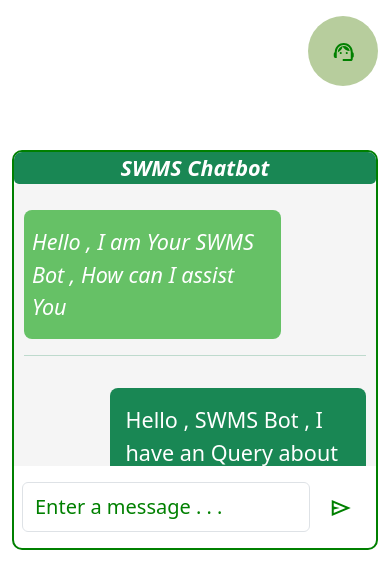
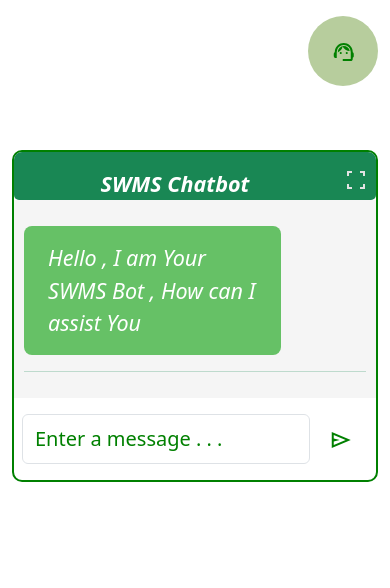
Before and after one commit to run-08/Smart-Waste-Management-System, a React (Vite) app: page / in a window 390 px wide. Both pictures are taken after a click on the button 343 px from the left and 51 px from the top of the page. Shown: the top 588 px of the page. Built offline with nearby package versions, Linux system fonts and the light colour scheme.

Commit message:
Refactor chatbot message handling and improve UI responsiveness

```diff
--- a/src/App.jsx
+++ b/src/App.jsx
@@ -10,24 +10,18 @@ import RootPath from "./RootSWMS/RootPath";
 import SignupPage from "./Signup/singnUppage";
 
 const App = () => {
-  const [conversationCount, setConversationCount] = useState(3);
+  const [conversationCount, setConversationCount] = useState(2);
   const [showChatMessage, setShowChatMessgae] = useState(false);
-  const [messages, setMessages] = useState({
-    1: ["Hello , I am Your SWMS Bot , How can I assist You", "bot"],
-    2: [
-      "Hello , SWMS Bot , I have an Query about bins pickup time and location",
-      "user",
-    ],
-  });
+  const [isFull, setIsFull] = useState(false);
+  const [messages, setMessages] = useState([
+    { bot: "Hello , I am Your SWMS Bot , How can I assist You" },
+  ]);
   const [userQuery, setUserQuery] = useState();
-
   const handleMessage = async () => {
-    setConversationCount(conversationCount + 1);
-    setMessages((state) => ({
-      ...state,
-      [conversationCount]: [userQuery, "user"],
-    }));
+    setMessages((message) => [...message, { user: userQuery }]);
+    setUserQuery("");
     try {
+      const msg = `${userQuery}`;
       const response = await fetch(
         "https://dialogflowchatbot-459118.el.r.appspot.com/APIservice/sendToDialogFlow",
         {
@@ -35,29 +29,18 @@ const App = () => {
           headers: {
             "Content-Type": "application/json",
           },
-          body: JSON.stringify({ message: userQuery }),
+          body: JSON.stringify({ message: msg }),
         }
       );
       const result = await response.text();
-      setConversationCount(conversationCount + 1);
-      setMessages((state) => ({
-        ...state,
-        [conversationCount]: [result, "bot"],
-      }));
-      console.log();
+      setMessages((message) => [...message, { bot: result }]);
     } catch (e) {
       console.log("Error : " + e);
-      setConversationCount(conversationCount + 1);
-      setConversationCount(conversationCount + 1);
-      setMessages((state) => ({
-        ...state,
-        [conversationCount]: [
-          "Sorry, something went wrong. Please try again.",
-          "bot",
-        ],
-      }));
+      setMessages((message) => [
+        ...message,
+        { bot: "Something went Wrong , please try Again" },
+      ]);
     }
-    setUserQuery("");
   };
   return (
     <>
@@ -95,7 +78,7 @@ const App = () => {
               display: "flex",
               flexDirection: "column",
               width: "100%",
-              maxWidth: "500px",
+              maxWidth: `${isFull ? "1900" : "600"}px`,
               border: "2px solid green",
               borderRadius: "10px",
               overflowY: "auto",
@@ -103,10 +86,47 @@ const App = () => {
             }}
           >
             <div
-              className="chat-header text-center fst-italic fs-4  fw-bold text-white bg-success"
-              style={{ borderRadius: "5px" }}
+              className="chat-header text-center fst-italic fs-4 pt-3 fw-bold text-white bg-success"
+              style={{
+                borderRadius: "5px",
+              }}
             >
               SWMS Chatbot
+              <span>
+                {!isFull ? (
+                  <svg
+                    xmlns="http://www.w3.org/2000/svg"
+                    height="24px"
+                    viewBox="0 -960 960 960"
+                    width="24px"
+                    className="float-end mx-2"
+                    style={{
+                      cursor: "pointer",
+                    }}
+                    fill="#e3e3e3"
+                    onClick={() => {
+                      setIsFull(!isFull);
+                    }}
+                  >
+                    <path d="M120-120v-200h80v120h120v80H120Zm520 0v-80h120v-120h80v200H640ZM120-640v-200h200v80H200v120h-80Zm640 0v-120H640v-80h200v200h-80Z" />
+                  </svg>
+                ) : (
+                  <svg
+                    xmlns="http://www.w3.org/2000/svg"
+                    height="24px"
+                    viewBox="0 -960 960 960"
+                    width="24px"
+                    className="float-end mx-2"
+                    fill="#e3e3e3"
+                    onClick={() => setIsFull(!isFull)}
+                    style={{
+                      cursor: "pointer",
+                    }}
+                  >
+                    <path d="M240-120v-120H120v-80h200v200h-80Zm400 0v-200h200v80H720v120h-80ZM120-640v-80h120v-120h80v200H120Zm520 0v-200h80v120h120v80H640Z" />
+                  </svg>
+                )}
+              </span>
             </div>
             <div
               className="chat-body"
@@ -118,20 +138,20 @@ const App = () => {
               }}
             >
               {Object.entries(messages)?.map(([key, message]) => {
-                return message[1] === "bot" ? (
+                return Object.keys(message)[0] === "bot" ? (
                   <>
                     <div
                       className="bot_message float-start col-12 my-3 fs-4 fst-italic px-2 rounded-3 w-75"
                       style={{ backgroundColor: "#66c166", color: "white" }}
                     >
-                      <p className="float-end my-3 ">{message[0]}</p>
+                      <p className=" px-3 my-3 ">{message.bot}</p>
                     </div>
                     <hr className="w-100 h-100 text-success " />
                   </>
                 ) : (
                   <>
                     <div className="user_message float-end my-3 px-3 text-white bg-success rounded-3 w-75  fs-4">
-                      <p className="float-end my-3">{message[0]}</p>
+                      <p className="float-end my-3">{message.user}</p>
                     </div>
                     <hr className="w-100 h-100 text-success  " />
                   </>
```
